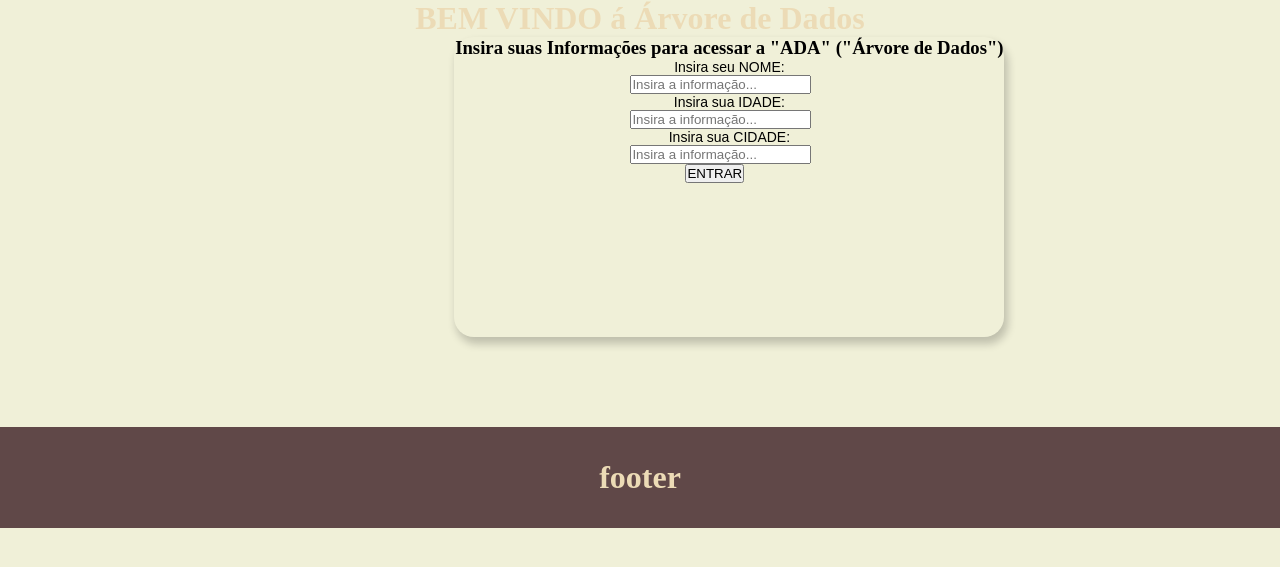
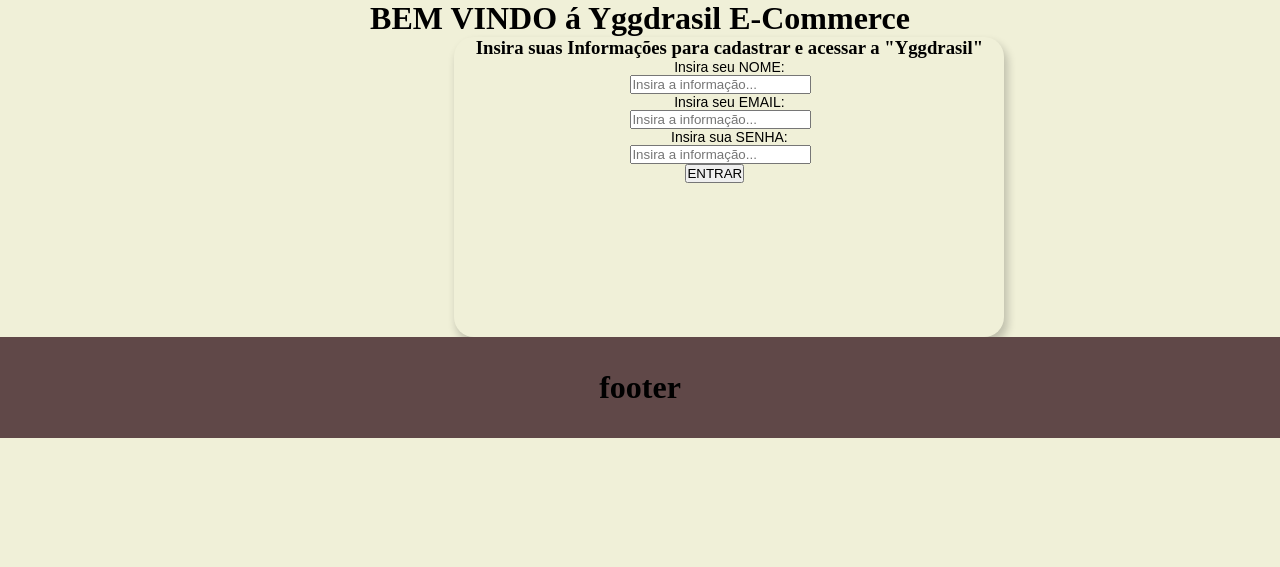
Before and after one commit to coelho-py/loja-virtual, a PHP site: page /paginas/login/login.html in a window 1280 px wide. Shown: the top 567 px of the page. Run offline with PHP 8.4, Linux system fonts and the light colour scheme; some libraries are stand-ins or nearby versions.

Commit message:
att login + redirecionamento AGAIN AGAAAIIN AGAAAAAIIIIN

```diff
--- a/estilo.css
+++ b/estilo.css
@@ -94,10 +94,6 @@ nav a:hover::after{
 main {
     padding: 3rem 1rem;
     min-height: 100vh;
-}
-
-h1{
-    color: #ECDBB6;
 }
 
 /* DIV Product Categoria Begin*/
@@ -231,13 +227,7 @@ footer{
 
 /*Footer End*/
 
-.desgreaca{
-    display: block;
-    height: 90px;
-}
-
 /*Login BEGIN*/
-
 /* DIV */
 .corpoLogin {
   position: flex;
--- a/index.html
+++ b/index.html
@@ -17,7 +17,7 @@
             <a href=""><i class="fa fa-heart"></i> Favoritos</a>
             <a href=""><i class="fa fa-shopping-cart"></i> Carrinho</a>
             <a href=""><i class="fa fa-wrench"></i> Produtor</a>
-            <a href="/paginas/login/login.html"><i class="fa fa-user-circle"></i> Entrar ou Cadastrar</a>
+            <a href="paginas/login/login.html"><i class="fa fa-user-circle"></i> Entrar ou Cadastrar</a>
         </nav>
 
     </header>
--- a/paginas/login/JSLogin.js
+++ b/paginas/login/JSLogin.js
@@ -1,6 +1,6 @@
 function signUP(){
     var nome = document.getElementById ("loginNOME").value;
-    var idade = document.getElementById ("loginIDADE").value;
-    var cidade = document.getElementById ("loginCIDADE").value;
-    document.getElementById("txtLogin").innerHTML = "Olá " + nome + ", com " + idade + " anos da cidade " + cidade + ". Seja BEM VINDO á ADA!";
+    var email = document.getElementById ("loginEMAIL").value;
+    var senha = document.getElementById ("loginSENHA").value;
+    document.getElementById("txtLogin").innerHTML = "Olá " + nome + ", com " + email + " anos da cidade " + senha + ". Seja BEM VINDO á ADA!";
 }
--- a/paginas/login/login.html
+++ b/paginas/login/login.html
@@ -7,22 +7,22 @@
     <link rel="stylesheet" type="text/css" href="/estilo.css" media="screen"/>
     <script src="JSLogin.js"></script>
     <link rel="stylesheet" href="https://cdnjs.cloudflare.com/ajax/libs/font-awesome/6.6.0/css/all.min.css" integrity="sha512-Kc323vGBEqzTmouAECnVceyQqyqdsSiqLQISBL29aUW4U/M7pSPA/gEUZQqv1cwx4OnYxTxve5UMg5GT6L4JJg==" crossorigin="anonymous" referrerpolicy="no-referrer" />
-    <title>Árvore de Dados</title>
+    <title>Loja Virtual</title>
 </head>
 <body>
 
-    <h1 class="TitleG">BEM VINDO á Árvore de Dados</h1>
+    <h1 class="TitleG">BEM VINDO á Yggdrasil E-Commerce</h1>
     <div class="corpoLogin">
-            <h3 class="TitleS">Insira suas Informações para acessar a "ADA" ("Árvore de Dados")</h3>
+            <h3 class="TitleS">Insira suas Informações para cadastrar e acessar a "Yggdrasil"</h3>
 
                 <p class="leitura">Insira seu NOME:</p>
                 <input id="loginNOME" class="infoLogin" type="text" placeholder="Insira a informação...">
 
-                <p class="leitura">Insira sua IDADE:</p>
-                <input id="loginIDADE" class="infoLogin" type="text" placeholder="Insira a informação...">
+                <p class="leitura">Insira seu EMAIL:</p>
+                <input id="loginEMAIL" class="infoLogin" type="text" placeholder="Insira a informação...">
 
-                <p class="leitura">Insira sua CIDADE:</p>
-                <input id="loginCIDADE" class="infoLogin" type="text" placeholder="Insira a informação...">
+                <p class="leitura">Insira sua SENHA:</p>
+                <input id="loginSENHA" class="infoLogin" type="text" placeholder="Insira a informação...">
 
             <br>
             <button class="acessarLogin" onclick="signUP()">ENTRAR</button>
@@ -31,7 +31,6 @@
         </div>
     </div>
 
-    <div class="desgreaca"></div>
     <footer>
         <h1>footer</h1>
     </footer>
```
